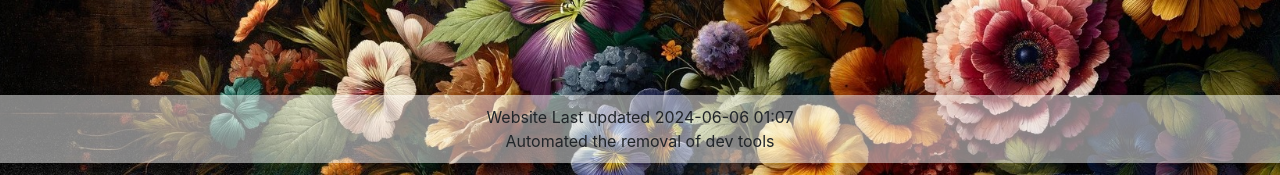
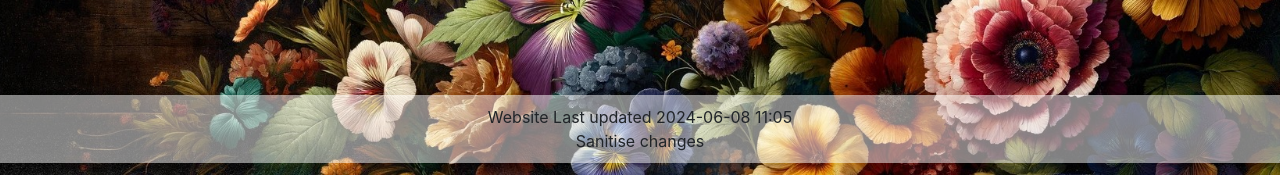
Before and after one commit to sirnails/BloomQuote, a PHP site: page / in a window 1280 px wide. Shown: the part 625-800 px from the top of the page. Run offline with PHP 8.4, Linux system fonts and the light colour scheme; a stand-in replaces the project's code that opens the database connection.

Commit message:
footer note

```diff
--- a/app/views/partials/footer.php
+++ b/app/views/partials/footer.php
@@ -33,8 +33,8 @@
         }
 </style>
 <div class="flex-container">
-<div id="footer">Website Last updated 2024-06-06 01:07<br>
-Automated the removal of dev tools</div>
+<div id="footer">Website Last updated 2024-06-08 11:05<br>
+Sanitise changes</div>
 </div>
 <script src="js/jquery.min.js"></script>
 <script src="js/bootstrap.bundle.min.js"></script>
```
